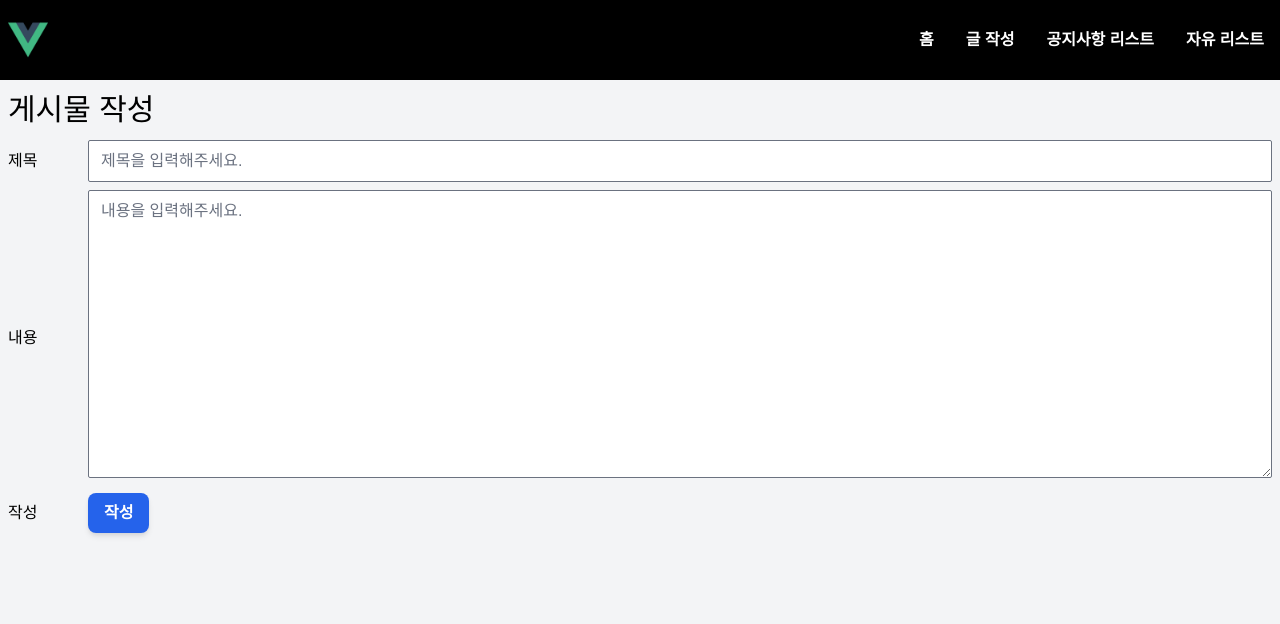
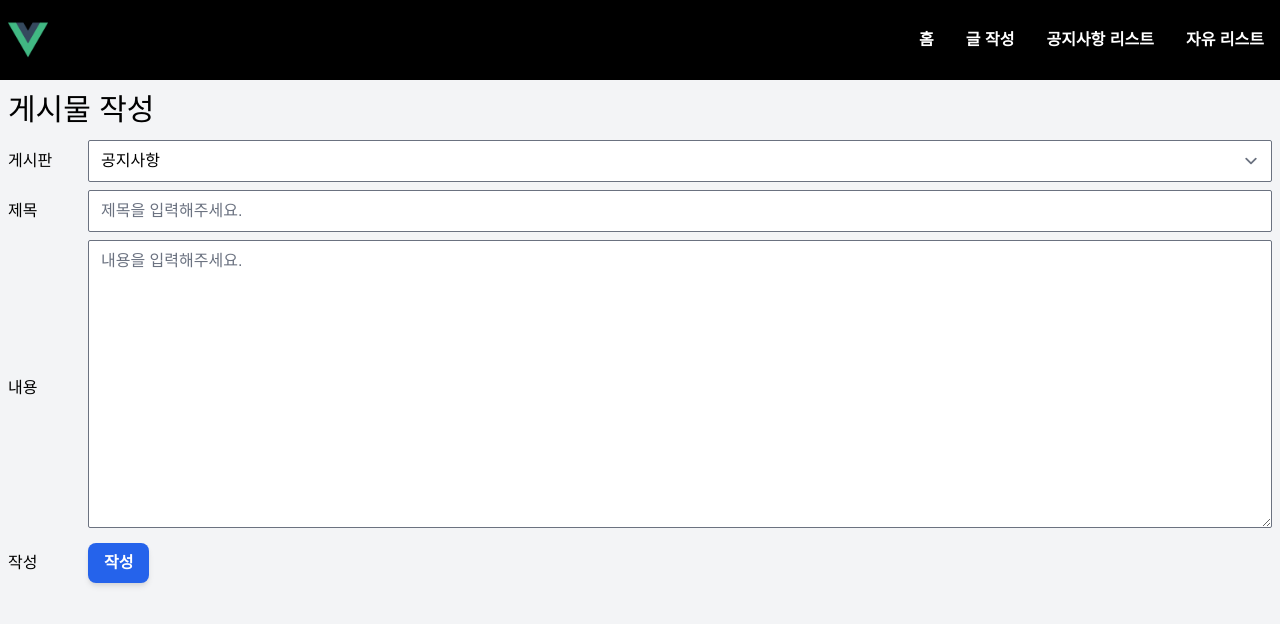
Before and after one commit to d8040/vue_exam, a Vue app: page /article/write in a window 1280 px wide. Shown: the top 624 px of the page. Built offline with nearby package versions, Linux system fonts and the light colour scheme.

Commit message:
글 작성 시 게시판 선택가능

```diff
--- a/src/components/FormRow.vue
+++ b/src/components/FormRow.vue
@@ -24,6 +24,10 @@ export default defineComponent({
 </script>
 
 <style lang="postcss">
+.form-row-select {
+	@apply w-full rounded-sm;
+}
+
 .form-row-input {
 	@apply w-full rounded-sm;
 }
--- a/src/pages/ArticleWritePage.vue
+++ b/src/pages/ArticleWritePage.vue
@@ -4,6 +4,12 @@
 	<section class="section section-article-write-form px-2">
 		<div class="container mx-auto">
 			<form v-on:submit.prevent="checkAndWriteArticle">
+				<FormRow title="게시판">
+					<select class="form-row-select" ref="newArticleBoardIdElRef">
+						<option value="1">공지사항</option>
+						<option value="2">자유</option>
+					</select>
+				</FormRow>
 				<FormRow title="제목">
 					<input ref="newArticleTitleElRef" class="form-row-input" type="text" placeholder="제목을 입력해주세요." />
 				</FormRow>
@@ -27,7 +33,6 @@ import {
 	reactive,
 	getCurrentInstance,
 	onMounted,
-	watch,
 } from "vue";
 import { IArticle } from "../types/";
 import { MainApi } from "../apis/";
@@ -46,17 +51,34 @@ export default defineComponent({
 			.globalProperties.$router;
 		const mainApi: MainApi = getCurrentInstance()?.appContext.config
 			.globalProperties.$mainApi;
+
+		const newArticleBoardIdElRef = ref<HTMLInputElement>();
 		const newArticleTitleElRef = ref<HTMLInputElement>();
 		const newArticleBodyElRef = ref<HTMLInputElement>();
+
+		onMounted(() => {
+			if (newArticleBoardIdElRef.value == null) {
+				return;
+			}
+			newArticleBoardIdElRef.value.value = props.boardId + "";
+		});
+
 		const state = reactive({
 			articles: [] as IArticle[],
 		});
+
 		function checkAndWriteArticle() {
+			if (newArticleBoardIdElRef.value == null) {
+				return;
+			}
+			const newArticleBoardIdEl = newArticleBoardIdElRef.value;
+
 			if (newArticleTitleElRef.value == null) {
 				return;
 			}
 			const newArticleTitleEl = newArticleTitleElRef.value;
 			newArticleTitleEl.value = newArticleTitleEl.value.trim();
+
 			if (newArticleTitleEl.value.length == 0) {
 				alert("제목을 입력해주세요.");
 				newArticleTitleEl.focus();
@@ -72,23 +94,26 @@ export default defineComponent({
 				newArticleBodyEl.focus();
 				return;
 			}
-			writeArtile(newArticleTitleEl.value, newArticleBodyEl.value);
+			writeArticle(
+				parseInt(newArticleBoardIdEl.value),
+				newArticleTitleEl.value,
+				newArticleBodyEl.value
+			);
 			newArticleTitleEl.value = "";
 			newArticleBodyEl.value = "";
 			newArticleTitleEl.focus();
 		}
-		function writeArtile(title: string, body: string) {
-			mainApi
-				.article_doWrite(props.boardId, title, body)
-				.then((axiosResponse) => {
-					const newArticleId = axiosResponse.data.body.id;
-					alert(newArticleId + "번 글이 생성되었습니다.");
-					router.push("detail?id=" + newArticleId);
-				});
+		function writeArticle(boardId: number, title: string, body: string) {
+			mainApi.article_doWrite(boardId, title, body).then((axiosResponse) => {
+				const newArticleId = axiosResponse.data.body.id;
+				alert(newArticleId + "번 글이 생성되었습니다.");
+				router.push("detail?id=" + newArticleId);
+			});
 		}
 		return {
 			state,
 			checkAndWriteArticle,
+			newArticleBoardIdElRef,
 			newArticleTitleElRef,
 			newArticleBodyElRef,
 		};
```
Lines whose indentation alone changed are shown as unchanged.
